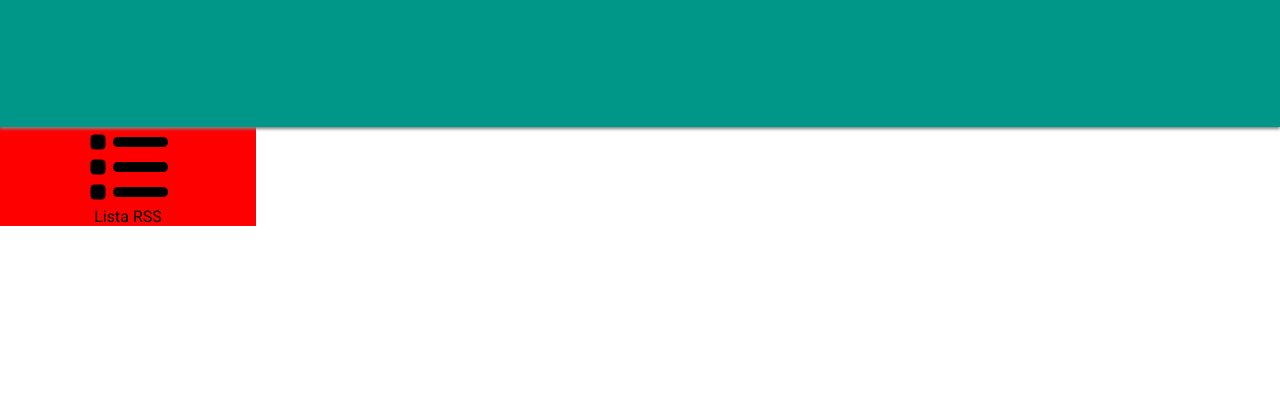
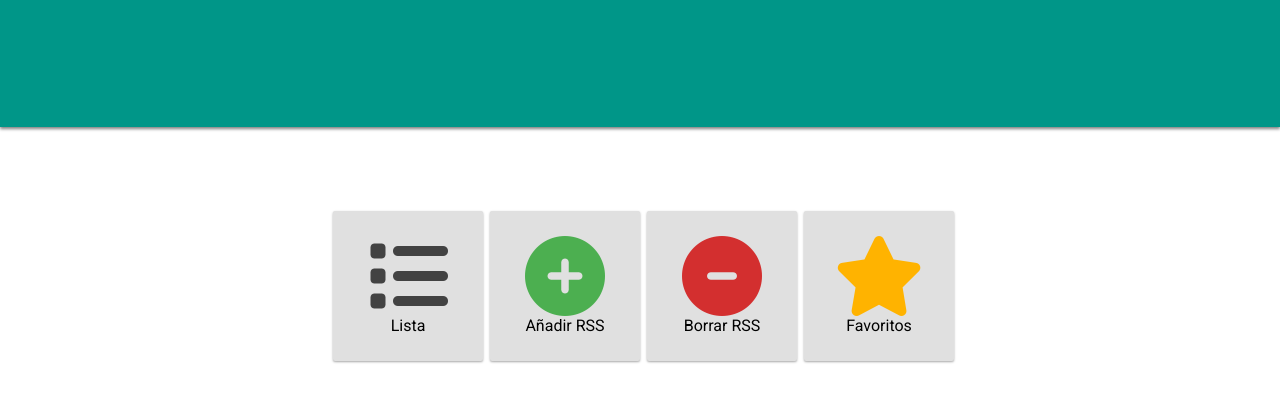
Before and after one commit to RosaAna/rss-manager, a plain HTML site: page index.html in a window 1280 px wide. Shown: the part 223-624 px from the top of the page. Drawn offline with Linux system fonts and the light colour scheme.

Commit message:
Añadidos botones y el div que los contiene. 	Añadidos efectos sobre ratón.
	TODO

	- Añadir enlaces y gestionar el color. (JQuery?)
	- Añadir footer
	- Añadir páginas nuevas.

```diff
--- a/css/index.css
+++ b/css/index.css
@@ -48,11 +48,6 @@ header.homeheader {
 
 }
 
-.flex-icons {
-    display: flex;
-
-}
-
 /*TODO
 
  - MEJORAR EL FLEX Y VER VIDEO DEVTIPS
@@ -66,16 +61,88 @@ header.homeheader {
  - HACER TODO RESPONSIVO
  - PASAR PROYECTO A CORDOVA PARA ANDROID E IOS*/
 
-.icon-list {
+.flex-icons {
 
-    background-color: red;
-    width: 20%;
-    height: 35%;
+    display: flex;
+/*    border: 1px solid red;*/
+/*    height: 300px;*/
+    flex-direction: row;
+    justify-content: center;
+    align-items: center;
+    flex-wrap: wrap;
+    margin-top: 6%;
+
+}
+
+.element {
+
+    background-color: #E0E0E0;
+    width: 150px;
+    height: 150px;
+    margin-left: 7px;
+    margin-top: 7px;
+    display: flex;
+    justify-content: center;
+    align-items: center;
+    flex-direction: column;
+    border-radius: 2px;
+    box-shadow: 0 1px 3px rgba(0,0,0,0.12), 0 1px 2px rgba(0,0,0,0.24);
+
+}
+
+.element:hover {
+    box-shadow: 0 10px 28px rgba(0,0,0,0.25), 0 6px 10px rgba(0,0,0,0.22);
+    transition: all 0.3s cubic-bezier(.25,.8,.25,1);
+}
+
+.element:hover .fa-list {
+    text-shadow: 0px 3px 2px #9E9E9E;
+    transition: text-shadow 150ms ease-in-out;
+
+}
+
+.element:hover .fa-plus-circle {
+    text-shadow: 0px 3px 2px #9E9E9E;
+    transition: text-shadow 150ms ease-in-out;
+
+}
+
+.element:hover .fa-minus-circle {
+    text-shadow: 0px 3px 2px #9E9E9E;
+    transition: text-shadow 150ms ease-in-out;
+
+}
+
+.element:hover .fa-star {
+    text-shadow: 0px 3px 2px #9E9E9E;
+    transition: text-shadow 150ms ease-in-out;
+
+}
+
+.element-title {
     font-family: 'Roboto', sans-serif;
-    text-align: center;
 
 }
 
 .fa-list {
     font-size: 500%;
+    color: #424242;
+
 }
+
+.fa-plus-circle {
+    font-size: 500%;
+    color: #4CAF50;
+
+}
+
+.fa-minus-circle {
+    font-size: 500%;
+    color: #D32F2F;
+
+}
+
+.fa-star {
+    font-size: 500%;
+    color: #FFB300;
+}
--- a/index.html
+++ b/index.html
@@ -35,7 +35,12 @@
 
         <div class="flex-icons">
 
-            <div class="icon-list"><i class="fa fa-list" aria-hidden="true"></i><br>Lista RSS</div>
+            <div class="element"><i class="fa fa-list" aria-hidden="true"></i><span class="element-title">Lista</span></div>
+            <div class="element"><i class="fa fa-plus-circle" aria-hidden="true"></i><span class="element-title">Añadir RSS</span></div>
+            <div class="element"><i class="fa fa-minus-circle" aria-hidden="true"></i><span class="element-title">Borrar RSS</span></div>
+            <div class="element"><i class="fa fa-star" aria-hidden="true"></i><span class="element-title">Favoritos</span></div>
+
+<!--            <div class="icon-list"><i class="fa fa-list" aria-hidden="true"></i><br>Lista RSS</div>-->
 
         </div>
 
```
